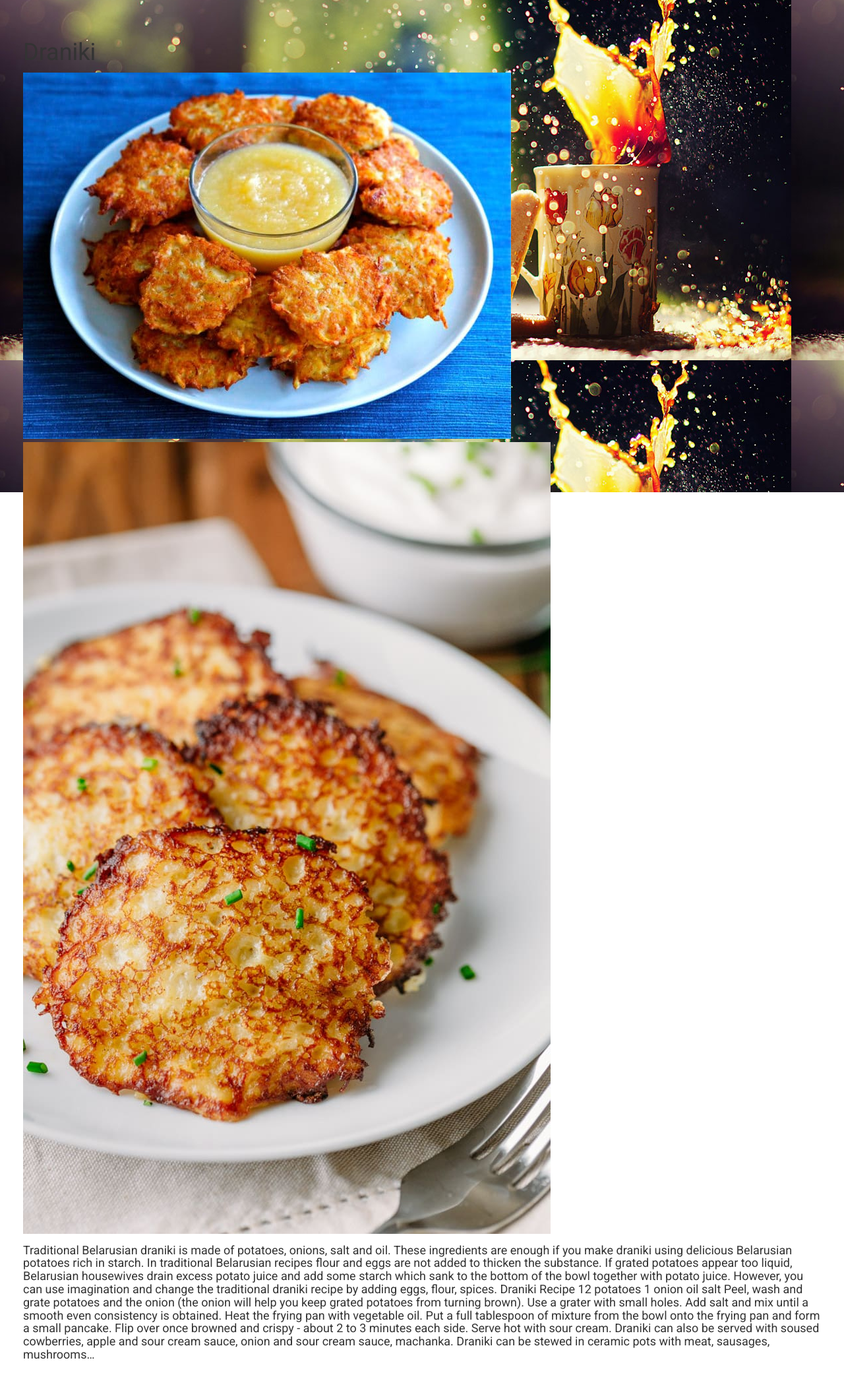
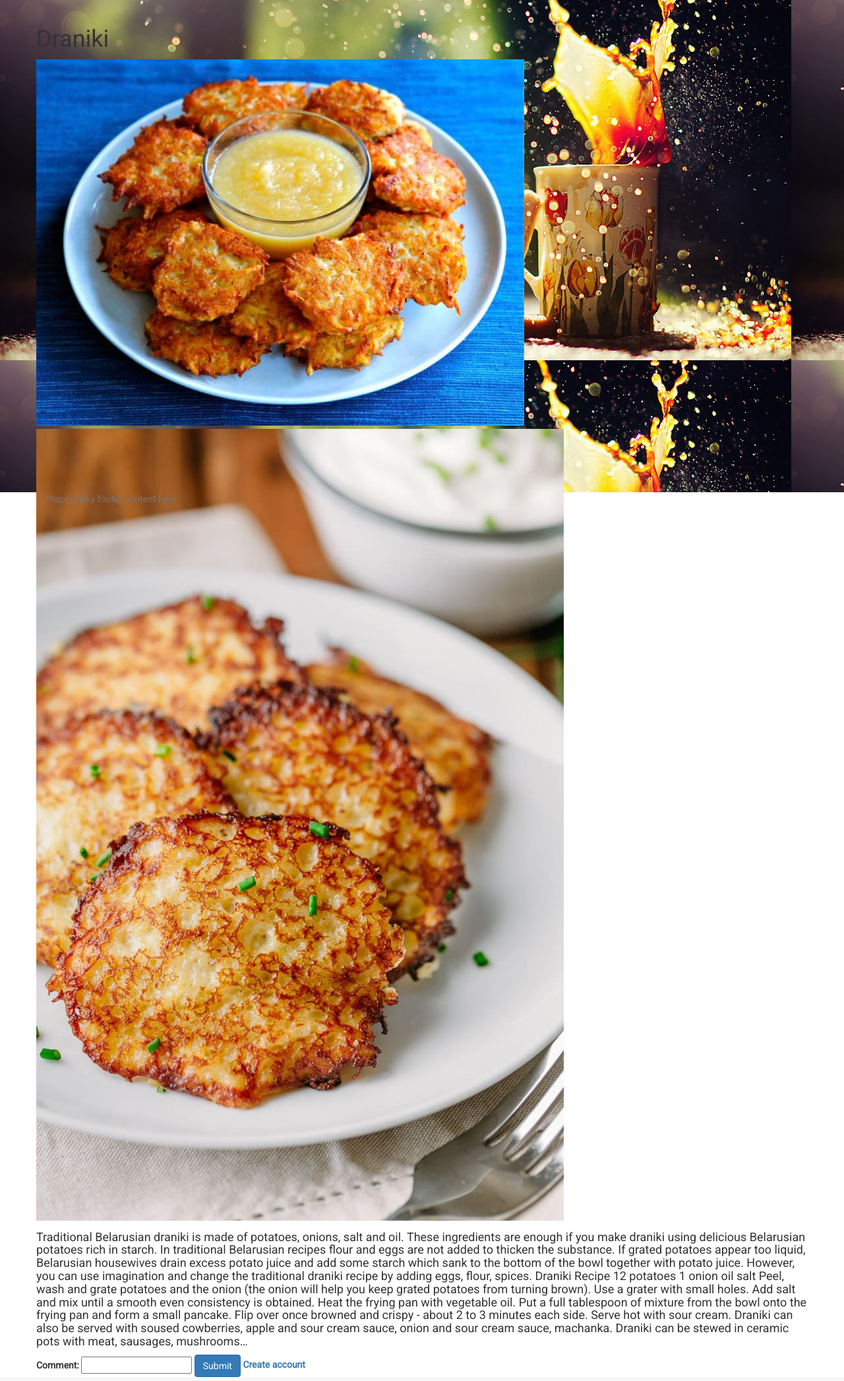
Before and after one commit to Double-Y-team/portfolio, a Django app: page /dish/1/ in a window 1280 px wide. Shown: the part 54-2147 px from the top of the page at 66% size. Run offline with Django 3.2, Linux system fonts and the light colour scheme; data comes from the database, SQL or seed files in the repository; both versions use the stored data as it was after the commit; some libraries are stand-ins or nearby versions.

Commit message:
Comment version 1.0

```diff
--- a/portfolio/base/forms.py
+++ b/portfolio/base/forms.py
@@ -10,7 +10,8 @@
 
     class Meta:
         model = User
-        fields =['username', 'email',  'password']
+        fields = ['first_name', 'last_name', 'username', 'email',  'password']
+
 
 
 
@@ -21,3 +22,10 @@
     class Meta:
         model = User
         fields =['username',  'password']
+
+
+class CommentForm(forms.ModelForm):
+
+    class Meta:
+        model = Comment
+        fields = ['comment']
--- a/portfolio/base/models.py
+++ b/portfolio/base/models.py
@@ -1,4 +1,5 @@
 from django.db import models
+from django.contrib.auth.models import User
 
 
 class Countries(models.Model):
@@ -45,3 +46,11 @@
     class Meta:
         verbose_name = "Image"
         verbose_name_plural = "Images"
+
+
+class Comment(models.Model):
+    comment = models.CharField(max_length=5000)
+    dish = models.ForeignKey(Dish, on_delete=models.CASCADE, null=True)
+    user = models.ForeignKey(User, null=True)
+    is_created = models.DateTimeField(auto_now_add=True, auto_now=False)
+    is_updated = models.DateTimeField(auto_now_add=False, auto_now=True)
--- a/portfolio/base/views.py
+++ b/portfolio/base/views.py
@@ -32,12 +32,18 @@
 class DishView(DetailView):
     model = Dish
     template_name = 'base/dish.html'
+    form_class = CommentForm
 
     def get(self, request, *args, **kwargs):
         self.object = self.get_object()
         context = self.get_context_data(object=self.object)
         context['username'] = auth.get_user(request)
+        context['form'] = self.form_class(None)
         return self.render_to_response(context)
+
+    def post(self, request, *args, **kwargs):
+        form = self.form_class
+        return render(request, self.template_name, locals())
 
 
 class UserCreateFormView(View):
--- a/portfolio/templates/base.html
+++ b/portfolio/templates/base.html
@@ -14,10 +14,14 @@
     <body>
             <div class="content">
                     {% include 'navbar.html' %}
-                    {% block content %}
+                <div class="container">
+                    <div class="row">
+                        {% block content %}
 
 
-                    {% endblock %}
+                        {% endblock %}
+                    </div>
+                </div>
             </div>
         </div>
         {% include 'footer.html' %}
--- /dev/null
+++ b/portfolio/templates/base/comment_object.html
@@ -0,0 +1,6 @@
+{% for field in form %}
+    <div class="form-group">
+      <label for="comment">Comment:</label>
+      {{ field }}
+    </div>
+{% endfor %}
--- a/portfolio/templates/base/dish.html
+++ b/portfolio/templates/base/dish.html
@@ -5,9 +5,6 @@
 
 
 {% block content %}
-
-<div id="page-content-wrapper">
-    <div class="container-fluid">
         <h1>{{ dish.name }}</h1>
         {% for object in dish.dishimg_set.all %}
             <label for="object{{forloop.counter}}">
@@ -15,8 +12,13 @@
             </label><br>
         {% endfor %}
         <h4>{{ dish.recipe}}</h4>
-    </div>
-</div>
-
-
+        <form action="" method="post" class="form-inline">
+            {% csrf_token %}
+            {% include 'base/comment_object.html' %}
+            {% if comment_error %}
+                <label class="error"> ////</label>
+            {% endif %}
+            <button type="submit" class="btn btn-primary btn-orange">Submit</button>
+            <label class="center" ><a href="{% url 'base:create'  %}">Create account</a></label>
+        </form>
 {% endblock %}
--- a/portfolio/templates/navbar.html
+++ b/portfolio/templates/navbar.html
@@ -34,14 +34,13 @@
                         <a href="{% url 'home:news' %}">News</a>
                     </li>
                     <li>
-                        <a href="{% url 'base:countries' %}">Countries</a>  <button>list</button>
+                            <a href="{% url 'base:countries' %}">Countries</a>
                     </li>
                     <li>
                         <a href="#">Food</a>
                     </li>
                     <li>
                         <a href="#">Gallery</a>
-
                     </li>
                     <br>
                     <li>
@@ -50,9 +49,7 @@
                     <li>
                         <a href="#">Contact</a>
                     </li>
-
                     <li>
-
                     </li>
                 </ul>
     </div>
```
Also changed, not shown: portfolio/templates/base/create.html (+7 -16 lines), portfolio/templates/base/login.html (+5 -13 lines), portfolio/templates/base/login_obgect.html (+2 -6 lines), portfolio/base/migrations/0003_comment.py (added), portfolio/db.sqlite3.
